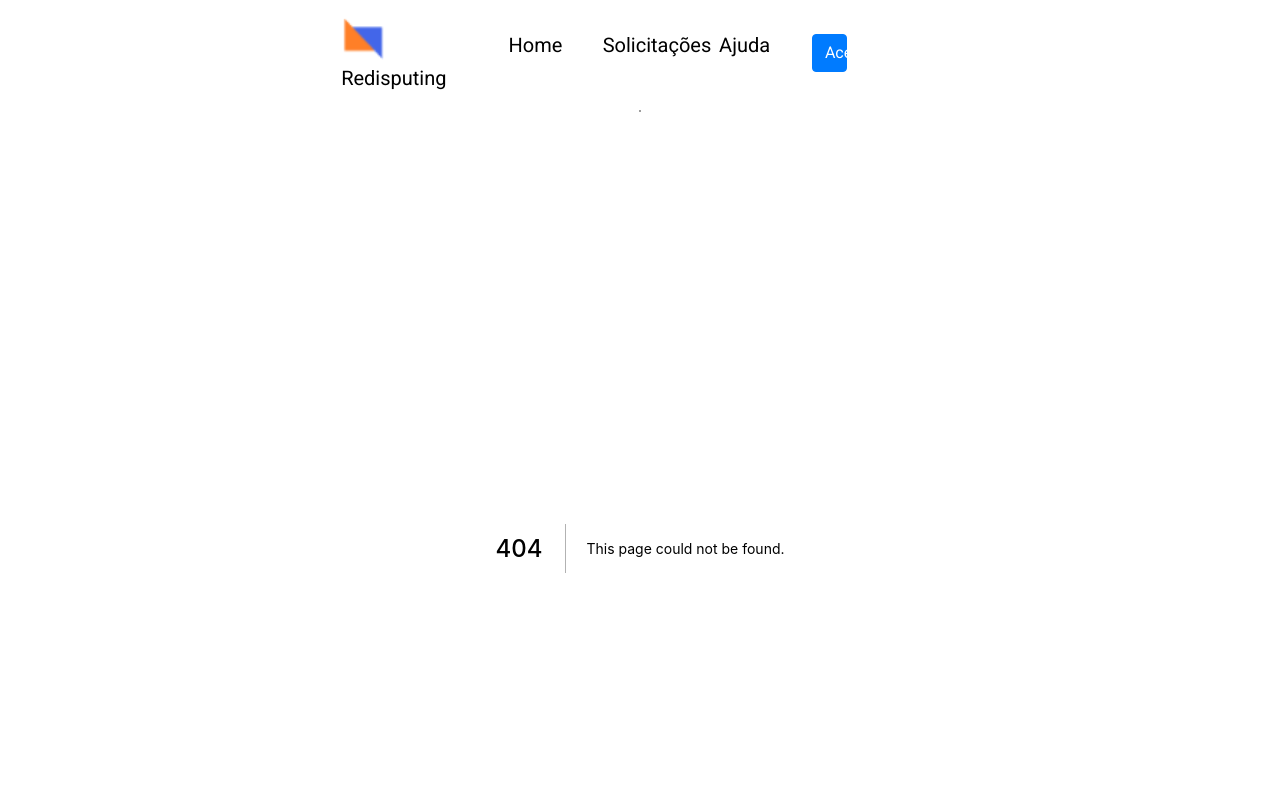
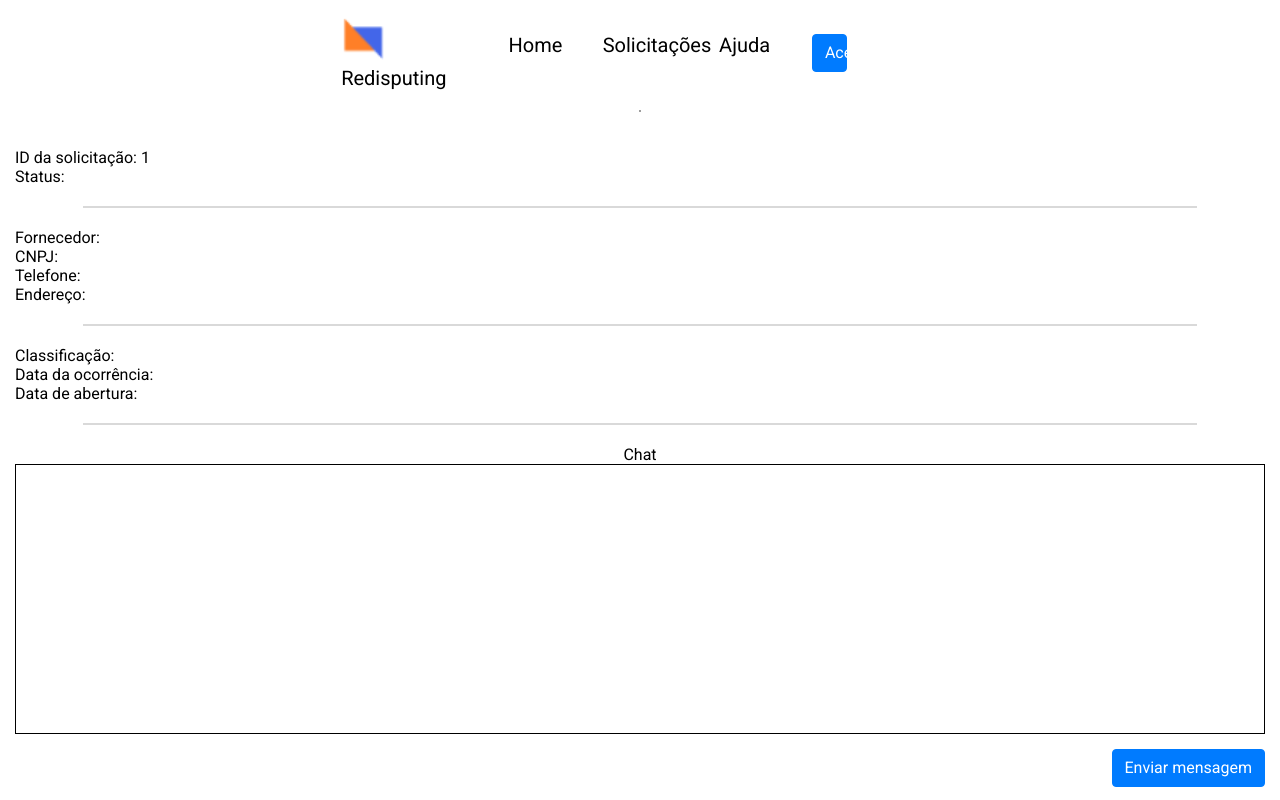
Before and after one commit to germanao/redisputing, a Next.js app: page /solicitacao/1 in a window 1280 px wide. Before the commit this address had no page. Shown: the top 800 px of the page. Built offline with nearby package versions, Linux system fonts and the light colour scheme.

Commit message:
melhora login

```diff
--- a/src/contexts/AuthContext.tsx
+++ b/src/contexts/AuthContext.tsx
@@ -64,21 +64,13 @@ export function AuthProvider({ children }) {
   }
 
   async function registerIn({ email, password, name }: SignInRequestData) {
-    try {
     await registerInRequest({
       email,
       password,
       name
     })
 
-      try {
     await signIn({ email, password })
-      } catch (err) {
-        console.log(err)
-      }
-    } catch (err) {
-      console.log(err)
-    }
   }
 
   return (
--- /dev/null
+++ b/src/pages/solicitacao/[detailId]/index.tsx
@@ -0,0 +1,149 @@
+import { GetServerSideProps } from 'next'
+import { useRouter } from 'next/router'
+import { parseCookies } from 'nookies'
+import React, { useContext } from 'react'
+import { Button } from 'react-bootstrap'
+import { Container, Row, Col } from 'react-grid-system'
+import { AuthContext } from '../../../contexts/AuthContext'
+import { Divider } from './styles'
+
+const SolicDetail: React.FC = () => {
+  const { isAuthenticated, user } = useContext(AuthContext)
+
+  const router = useRouter()
+  const { detailId } = router.query
+  console.log(router.query)
+
+  // TODO: Descomentar ao final do desenvolvimento
+  // useEffect(() => {
+  //   if (!isAuthenticated) {
+  //     router.push('/login')
+  //   }
+  // }, [isAuthenticated, router])
+
+  return (
+    <>
+      <Container fluid style={{ padding: 0, margin: 0 }}>
+        <Row style={{ margin: 0 }}>
+          <Col>
+            <Row style={{ padding: 0, margin: 0 }}>
+              ID da solicitação: {detailId}
+            </Row>
+            <Row style={{ padding: 0, margin: 0 }}>Status:</Row>
+          </Col>
+        </Row>
+        <Row style={{ padding: 0, margin: 0, justifyContent: 'center' }}>
+          <div
+            style={{
+              minWidth: '87%',
+              alignItems: 'center',
+              height: '0',
+              border: '1px solid #9e9e9e63',
+              margin: '20px 0'
+            }}
+          />
+        </Row>
+        <Row style={{ margin: 0 }}>
+          <Col>
+            <Row style={{ padding: 0, margin: 0 }}>Fornecedor:</Row>
+            <Row style={{ padding: 0, margin: 0 }}>CNPJ:</Row>
+            <Row style={{ padding: 0, margin: 0 }}>Telefone:</Row>
+            <Row style={{ padding: 0, margin: 0 }}>Endereço:</Row>
+          </Col>
+        </Row>
+        <Row style={{ padding: 0, margin: 0, justifyContent: 'center' }}>
+          <div
+            style={{
+              minWidth: '87%',
+              alignItems: 'center',
+              height: '0',
+              border: '1px solid #9e9e9e63',
+              margin: '20px 0'
+            }}
+          />
+        </Row>
+        <Row style={{ margin: 0 }}>
+          <Col>
+            <Row style={{ padding: 0, margin: 0 }}>Classificação:</Row>
+          </Col>
+        </Row>
+        <Row style={{ margin: 0 }}>
+          <Col>
+            <Row style={{ padding: 0, margin: 0 }}>Data da ocorrência:</Row>
+            <Row style={{ padding: 0, margin: 0 }}>Data de abertura:</Row>
+          </Col>
+        </Row>
+        <Row style={{ padding: 0, margin: 0, justifyContent: 'center' }}>
+          <div
+            style={{
+              minWidth: '87%',
+              alignItems: 'center',
+              height: '0',
+              border: '1px solid #9e9e9e63',
+              margin: '20px 0'
+            }}
+          />
+        </Row>
+        <Row style={{ margin: 0 }}>
+          <Col>
+            <Row
+              style={{
+                padding: 0,
+                margin: 0,
+                justifyContent: 'center'
+              }}
+            >
+              Chat
+            </Row>
+            <Row
+              style={{
+                padding: 0,
+                margin: 0,
+                justifyContent: 'flex-end'
+              }}
+            >
+              <Row
+                style={{
+                  padding: 0,
+                  margin: 0,
+                  border: 'black solid 0.5px',
+                  minHeight: '270px',
+                  width: '100%'
+                }}
+              ></Row>
+              <Row
+                style={{
+                  padding: 0,
+                  margin: 0,
+                  marginTop: '15px'
+                }}
+              >
+                <Button>Enviar mensagem</Button>
+              </Row>
+            </Row>
+          </Col>
+        </Row>
+      </Container>
+    </>
+  )
+}
+
+export default SolicDetail
+
+export const getServersideProps: GetServerSideProps = async ctx => {
+  const { ['redisputing.token']: token } = parseCookies(ctx)
+
+  console.log(token)
+  if (!token) {
+    return {
+      redirect: {
+        destination: '/login',
+        permanent: false
+      }
+    }
+  }
+
+  return {
+    props: {}
+  }
+}
--- /dev/null
+++ b/src/pages/solicitacao/[detailId]/styles.ts
@@ -0,0 +1,12 @@
+import { Container } from 'react-grid-system'
+import styled from 'styled-components'
+
+export const Divider = styled.hr`
+  hr > {
+    min-width: '87%';
+    align-items: 'center';
+    border: '1px solid #9e9e9e63';
+    margin: '20px 0';
+    min-height: '1px';
+  }
+`
```
Also changed, not shown: src/pages/login/index.tsx (+11 -1 lines). Lines whose indentation alone changed are shown as unchanged.
